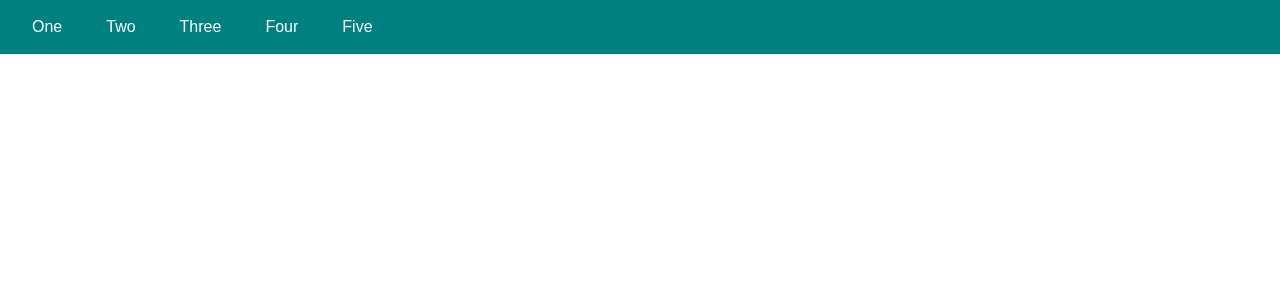
After one commit to jkueter/jkueter.github.io, a PHP site: page /index5.html in a window 1280 px wide. The commit adds this page. Shown: the top 300 px of the page. Run offline with PHP 8.4, Linux system fonts and the light colour scheme.

Commit message:
Add files via upload

```diff
--- /dev/null
+++ b/code/index5.html
@@ -0,0 +1,42 @@
+<!DOCTYPE html>
+<html lang="en">
+<head>
+  <meta charset="UTF-8">
+  <title>Dropdown sample</title>
+    <link rel="stylesheet" href="mmenu.css">
+  <style>
+    * {
+      box-sizing: border-box;
+    }
+
+    body {
+      margin: 0;
+      font-family: Arial, sans-serif;
+    }
+
+  </style>
+</head>
+<body>
+
+<nav>
+  <input type="checkbox" id="menu-toggle">
+  <label for="menu-toggle" id="hamburger">&#9776;</label>
+
+  <ul class="navMenu">
+    <li><a href="#">One</a></li>
+    <li><a href="#">Two</a></li>
+    <li class="dropdown">
+      <a href="#">Three</a>
+      <ul class="mobileHide">
+        <li><a href="#">Goal 1</a></li>
+        <li><a href="#">Goal 2</a></li>
+        <li><a href="#">Goal 3</a></li>
+      </ul>
+    </li>
+    <li><a href="#">Four</a></li>
+    <li><a href="#">Five</a></li>
+  </ul>
+</nav>
+
+</body>
+</html>
--- a/code/mmenu.css
+++ b/code/mmenu.css
@@ -1,83 +1,102 @@
-.mainnav {
-    display: inline-flex;
-    width: 100%;
-    background-color: aquamarine;
-    display: flex;
-    position: sticky;
-    align-items: center;
-        }
-  /* Links inside the navbar */
-.navlist
-    {font-family: Georgia, 'Times New Roman', Times, serif;
-    display: flex;
-    list-style: none;
-    align-content: center;
-    }
-.navlist li {
-        margin-right: 20px;
-        display: inline-block;
-        position: relative;
-    }
-.navlist li a {
-        text-decoration: none;
-        display: block;
-        padding: 5px 10px;
-        text-decoration: none;
-        color: blue;
-        font-size: 18px;
-    }
-            /* Change the color on hover */
-.navlist li a:hover {
-        color: #ffd700;
-    }
-    /* Dropdown content (hidden by default) */
-.ddown {
-    display: none;
-    position: absolute;
-    background-color: #76c8ba;
-    }
-    /* Links inside the dropdown */
-.ddown a {
-    float: none;
-    color: rgb(123, 27, 27);
-    padding: 5px 5px;
-    text-decoration: none;
-    display: inline;
-    text-align: center;
-}
-/* Show the dropdown menu on hover */
-.droplink:hover .ddown{
-    display: block;
-  }
-/* this is to make the hamburger not show in the desktop view*/
-#hamburger {
-    display: none;
-}
-/* hamburger method -  */
-@media only screen and (max-width: 640px) {
-    #hamburger {
-        display: inline;
-        padding-left: 10px;
-        width: 26px;
-        font-size: 3em;
-    }
-    .droplink:hover {
-        display: none;
-    }
-    .navlist, nav:active ul {
-        display: none;
-        position: absolute;
-        padding: 20px 20px 20px 0px;
-        top: 20px;
-    }
-    nav:hover .navlist {
-        display: inline;
-        background-color: #81d3c0;
-        padding: 1px;
-        border-right: 0px;
-    }
-    nav:hover .ddown {
-        display: none;
+ nav {
+      background-color: teal;
+      padding: 10px 20px;
     }
 
-}
+    #menu-toggle {
+      display: none;
+    }
+
+    #hamburger {
+      display: none;
+      font-size: 24px;
+      color: white;
+      cursor: pointer;
+    }
+
+    .navMenu {
+      list-style: none;
+      display: flex;
+      gap: 20px;
+      margin: 0;
+      padding: 0;
+    }
+
+    .navMenu li {
+      position: relative;
+    }
+
+    .navMenu a {
+      color: white;
+      text-decoration: none;
+      padding: 8px 12px;
+      display: block;
+    }
+
+    .navMenu a:hover {
+      background-color: #006d6d;
+      border-radius: 4px;
+    }
+
+    /* Submenu hidden by default */
+    .mobileHide {
+      display: none;
+      position: absolute;
+      top: 100%;
+      left: 0;
+      background: white;
+      padding: 0;
+      margin: 0;
+      list-style: none;
+      min-width: 150px;
+      z-index: 1000;
+      flex-direction: column;
+      box-shadow: 0 2px 5px rgba(0,0,0,0.2);
+    }
+
+    .mobileHide li a {
+      color: black;
+      padding: 10px;
+      text-decoration: none;
+    }
+
+    .mobileHide li a:hover {
+      background-color: #eee;
+    }
+
+    /* Desktop: show submenu on hover */
+    .dropdown:hover .mobileHide {
+      display: flex;
+    }
+
+    /* -------- MOBILE -------- */
+    @media (max-width: 768px) {
+      #hamburger {
+        display: block;
+      }
+
+      .navMenu {
+        display: none;
+        flex-direction: column;
+        width: 100%;
+        padding: 0;
+      }
+
+      /* Toggle nav menu on checkbox */
+      #menu-toggle:checked + #hamburger + .navMenu {
+        display: flex;
+      }
+
+      /* Reset dropdown for mobile */
+      .mobileHide {
+        display: none !important;
+        position: static;
+        box-shadow: none;
+      }
+
+      /* Only show submenu if user hovers or focuses (tap triggers focus) */
+      .dropdown:hover .mobileHide,
+      .dropdown:focus-within .mobileHide {
+        display: block;
+      }
+    }
```
